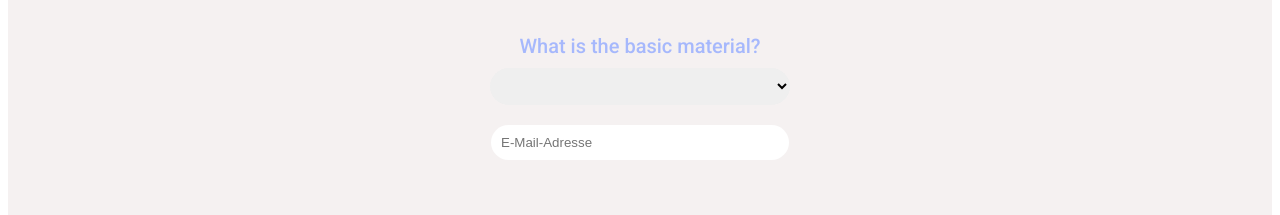
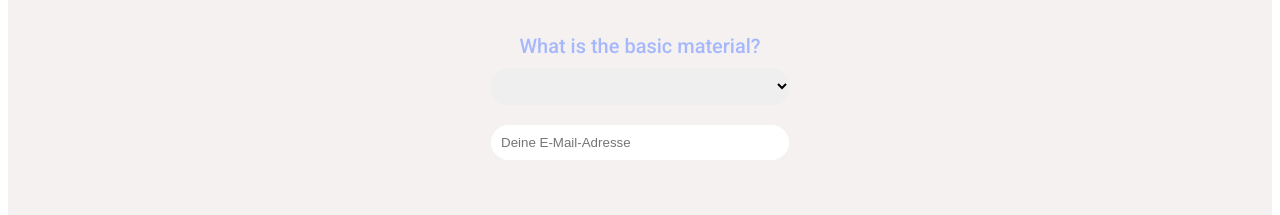
Before and after one commit to coding-bootcamps-eu/2023-04-final-project-lost-and-found, a Vue app: page /found in a window 1280 px wide. Shown: the part 980-1195 px from the top of the page. Built offline with nearby package versions, Linux system fonts and the light colour scheme.

Commit message:
reviese code

```diff
--- a/src/views/FoundPage.vue
+++ b/src/views/FoundPage.vue
@@ -35,7 +35,7 @@
       <input
         type="email"
         name="toEmail"
-        placeholder="E-Mail-Adresse"
+        placeholder="Deine E-Mail-Adresse"
         required
       />
     </form>
--- a/src/views/LostPage.vue
+++ b/src/views/LostPage.vue
@@ -35,7 +35,7 @@
       <input
         type="email"
         name="toEmail"
-        placeholder="E-Mail-Adresse"
+        placeholder="Deine E-Mail-Adresse"
         required
       />
     </form>
```
